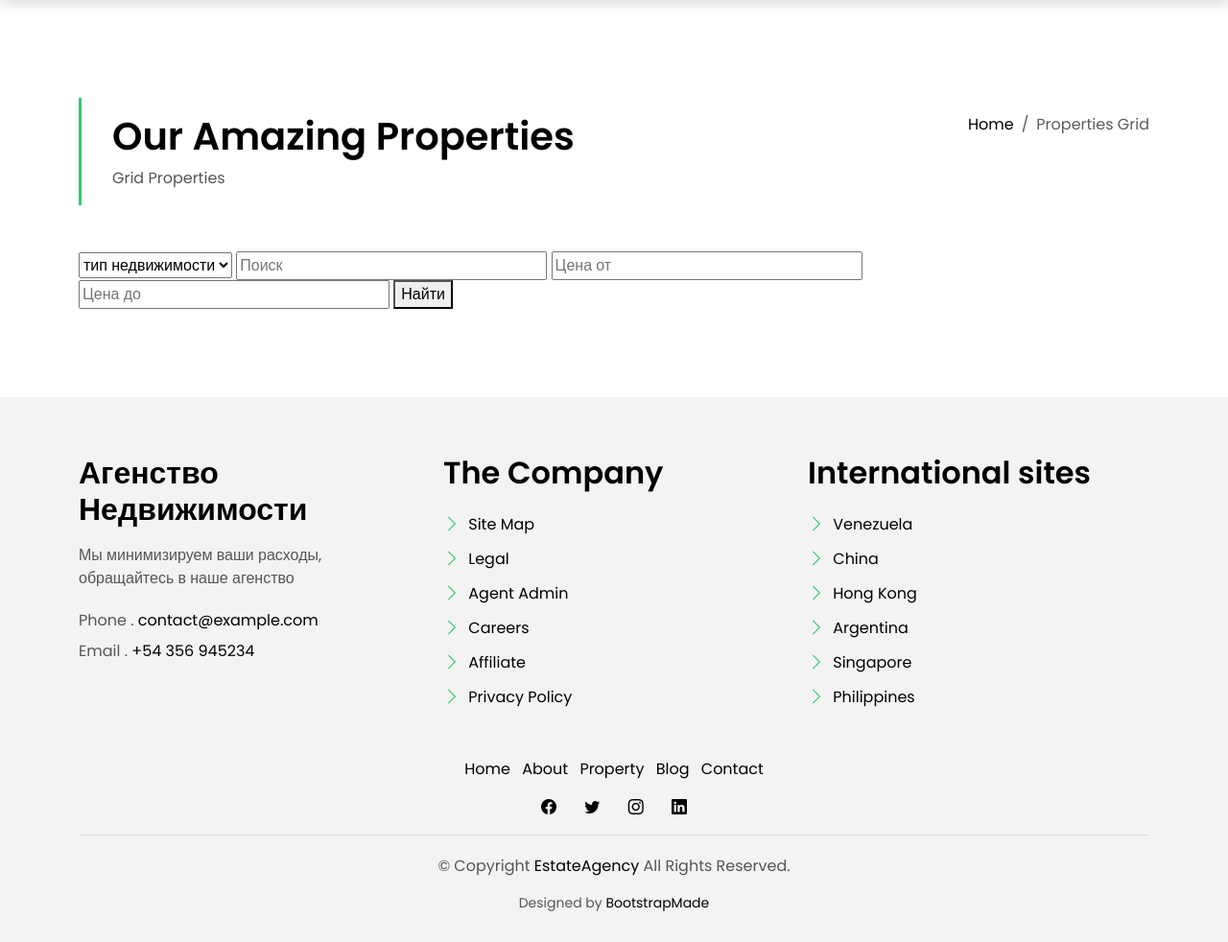
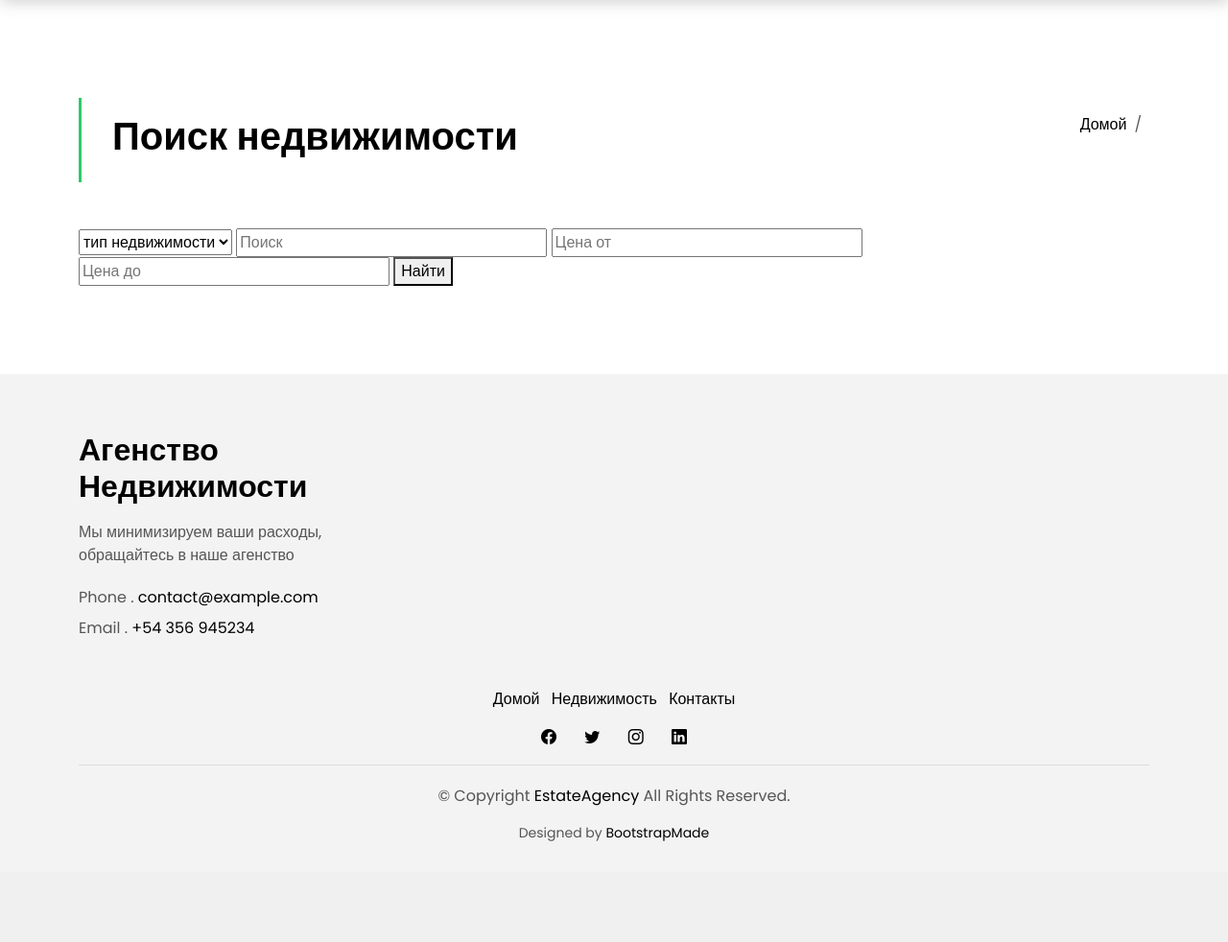
Before and after one commit to Di4145/django_realty, a Django app: page /search/ in a window 1280 px wide. Shown: the part 114-1096 px from the top of the page at 96% size. After the commit the page ends 991 px from the top, so only its background shows below. Run offline with Django 4.2, Linux system fonts and the light colour scheme; data that the repository does not hold is empty; some libraries are stand-ins or nearby versions.

Commit message:
contacts

```diff
--- a/templates/base.html
+++ b/templates/base.html
@@ -11,7 +11,7 @@
   <meta content="" name="keywords">
 
   <!-- Favicons -->
-  <link href="{% static 'img/favicon.png' %}" rel="icon">
+  <link href="{% static 'img/post-1.jpg' %}" rel="icon">
   <link href="{% static 'apple-touch-icon.png' %}" rel="apple-touch-icon">
 
 
@@ -41,99 +41,6 @@
 
 <body>
 
-  <!-- ======= Property Search Section ======= -->
-  <div class="click-closed"></div>
-  <!--/ Form Search Star /-->
-  <div class="box-collapse">
-    <div class="title-box-d">
-      <h3 class="title-d">Search Property</h3>
-    </div>
-    <span class="close-box-collapse right-boxed bi bi-x"></span>
-    <div class="box-collapse-wrap form">
-      <form class="form-a">
-        <div class="row">
-          <div class="col-md-12 mb-2">
-            <div class="form-group">
-              <label class="pb-2" for="Type">Keyword</label>
-              <input type="text" class="form-control form-control-lg form-control-a" placeholder="Keyword">
-            </div>
-          </div>
-          <div class="col-md-6 mb-2">
-            <div class="form-group mt-3">
-              <label class="pb-2" for="Type">Type</label>
-              <select class="form-control form-select form-control-a" id="Type">
-                <option>All Type</option>
-                <option>For Rent</option>
-                <option>For Sale</option>
-                <option>Open House</option>
-              </select>
-            </div>
-          </div>
-          <div class="col-md-6 mb-2">
-            <div class="form-group mt-3">
-              <label class="pb-2" for="city">City</label>
-              <select class="form-control form-select form-control-a" id="city">
-                <option>All City</option>
-                <option>Alabama</option>
-                <option>Arizona</option>
-                <option>California</option>
-                <option>Colorado</option>
-              </select>
-            </div>
-          </div>
-          <div class="col-md-6 mb-2">
-            <div class="form-group mt-3">
-              <label class="pb-2" for="bedrooms">Bedrooms</label>
-              <select class="form-control form-select form-control-a" id="bedrooms">
-                <option>Any</option>
-                <option>01</option>
-                <option>02</option>
-                <option>03</option>
-              </select>
-            </div>
-          </div>
-          <div class="col-md-6 mb-2">
-            <div class="form-group mt-3">
-              <label class="pb-2" for="garages">Garages</label>
-              <select class="form-control form-select form-control-a" id="garages">
-                <option>Any</option>
-                <option>01</option>
-                <option>02</option>
-                <option>03</option>
-                <option>04</option>
-              </select>
-            </div>
-          </div>
-          <div class="col-md-6 mb-2">
-            <div class="form-group mt-3">
-              <label class="pb-2" for="bathrooms">Bathrooms</label>
-              <select class="form-control form-select form-control-a" id="bathrooms">
-                <option>Any</option>
-                <option>01</option>
-                <option>02</option>
-                <option>03</option>
-              </select>
-            </div>
-          </div>
-          <div class="col-md-6 mb-2">
-            <div class="form-group mt-3">
-              <label class="pb-2" for="price">Min Price</label>
-              <select class="form-control form-select form-control-a" id="price">
-                <option>Unlimite</option>
-                <option>$50,000</option>
-                <option>$100,000</option>
-                <option>$150,000</option>
-                <option>$200,000</option>
-              </select>
-            </div>
-          </div>
-          <div class="col-md-12">
-            <button type="submit" class="btn btn-b">Search Property</button>
-          </div>
-        </div>
-      </form>
-    </div>
-  </div><!-- End Property Search Section -->>
 
   <!-- ======= Header/Navbar ======= -->
   <nav class="navbar navbar-default navbar-trans navbar-expand-lg fixed-top">
@@ -200,66 +107,66 @@
             </div>
           </div>
         </div>
-        <div class="col-sm-12 col-md-4 section-md-t3">
-          <div class="widget-a">
-            <div class="w-header-a">
-              <h3 class="w-title-a text-brand">The Company</h3>
-            </div>
-            <div class="w-body-a">
-              <div class="w-body-a">
-                <ul class="list-unstyled">
-                  <li class="item-list-a">
-                    <i class="bi bi-chevron-right"></i> <a href="#">Site Map</a>
-                  </li>
-                  <li class="item-list-a">
-                    <i class="bi bi-chevron-right"></i> <a href="#">Legal</a>
-                  </li>
-                  <li class="item-list-a">
-                    <i class="bi bi-chevron-right"></i> <a href="#">Agent Admin</a>
-                  </li>
-                  <li class="item-list-a">
-                    <i class="bi bi-chevron-right"></i> <a href="#">Careers</a>
-                  </li>
-                  <li class="item-list-a">
-                    <i class="bi bi-chevron-right"></i> <a href="#">Affiliate</a>
-                  </li>
-                  <li class="item-list-a">
-                    <i class="bi bi-chevron-right"></i> <a href="#">Privacy Policy</a>
-                  </li>
-                </ul>
-              </div>
-            </div>
-          </div>
-        </div>
-        <div class="col-sm-12 col-md-4 section-md-t3">
-          <div class="widget-a">
-            <div class="w-header-a">
-              <h3 class="w-title-a text-brand">International sites</h3>
-            </div>
-            <div class="w-body-a">
-              <ul class="list-unstyled">
-                <li class="item-list-a">
-                  <i class="bi bi-chevron-right"></i> <a href="#">Venezuela</a>
-                </li>
-                <li class="item-list-a">
-                  <i class="bi bi-chevron-right"></i> <a href="#">China</a>
-                </li>
-                <li class="item-list-a">
-                  <i class="bi bi-chevron-right"></i> <a href="#">Hong Kong</a>
-                </li>
-                <li class="item-list-a">
-                  <i class="bi bi-chevron-right"></i> <a href="#">Argentina</a>
-                </li>
-                <li class="item-list-a">
-                  <i class="bi bi-chevron-right"></i> <a href="#">Singapore</a>
-                </li>
-                <li class="item-list-a">
-                  <i class="bi bi-chevron-right"></i> <a href="#">Philippines</a>
-                </li>
-              </ul>
-            </div>
-          </div>
-        </div>
+<!--        <div class="col-sm-12 col-md-4 section-md-t3">-->
+<!--          <div class="widget-a">-->
+<!--            <div class="w-header-a">-->
+<!--              <h3 class="w-title-a text-brand">The Company</h3>-->
+<!--            </div>-->
+<!--            <div class="w-body-a">-->
+<!--              <div class="w-body-a">-->
+<!--                <ul class="list-unstyled">-->
+<!--                  <li class="item-list-a">-->
+<!--                    <i class="bi bi-chevron-right"></i> <a href="#">Site Map</a>-->
+<!--                  </li>-->
+<!--                  <li class="item-list-a">-->
+<!--                    <i class="bi bi-chevron-right"></i> <a href="#">Legal</a>-->
+<!--                  </li>-->
+<!--                  <li class="item-list-a">-->
+<!--                    <i class="bi bi-chevron-right"></i> <a href="#">Agent Admin</a>-->
+<!--                  </li>-->
+<!--                  <li class="item-list-a">-->
+<!--                    <i class="bi bi-chevron-right"></i> <a href="#">Careers</a>-->
+<!--                  </li>-->
+<!--                  <li class="item-list-a">-->
+<!--                    <i class="bi bi-chevron-right"></i> <a href="#">Affiliate</a>-->
+<!--                  </li>-->
+<!--                  <li class="item-list-a">-->
+<!--                    <i class="bi bi-chevron-right"></i> <a href="#">Privacy Policy</a>-->
+<!--                  </li>-->
+<!--                </ul>-->
+<!--              </div>-->
+<!--            </div>-->
+<!--          </div>-->
+<!--        </div>-->
+<!--        <div class="col-sm-12 col-md-4 section-md-t3">-->
+<!--          <div class="widget-a">-->
+<!--            <div class="w-header-a">-->
+<!--              <h3 class="w-title-a text-brand">International sites</h3>-->
+<!--            </div>-->
+<!--            <div class="w-body-a">-->
+<!--              <ul class="list-unstyled">-->
+<!--                <li class="item-list-a">-->
+<!--                  <i class="bi bi-chevron-right"></i> <a href="#">Venezuela</a>-->
+<!--                </li>-->
+<!--                <li class="item-list-a">-->
+<!--                  <i class="bi bi-chevron-right"></i> <a href="#">China</a>-->
+<!--                </li>-->
+<!--                <li class="item-list-a">-->
+<!--                  <i class="bi bi-chevron-right"></i> <a href="#">Hong Kong</a>-->
+<!--                </li>-->
+<!--                <li class="item-list-a">-->
+<!--                  <i class="bi bi-chevron-right"></i> <a href="#">Argentina</a>-->
+<!--                </li>-->
+<!--                <li class="item-list-a">-->
+<!--                  <i class="bi bi-chevron-right"></i> <a href="#">Singapore</a>-->
+<!--                </li>-->
+<!--                <li class="item-list-a">-->
+<!--                  <i class="bi bi-chevron-right"></i> <a href="#">Philippines</a>-->
+<!--                </li>-->
+<!--              </ul>-->
+<!--            </div>-->
+<!--          </div>-->
+<!--        </div>-->
       </div>
     </div>
   </section>
@@ -270,19 +177,16 @@
           <nav class="nav-footer">
             <ul class="list-inline">
               <li class="list-inline-item">
-                <a href="#">Home</a>
+                <a href="{% url 'index_page' %}">Домой</a>
+              </li>
+<!--              <li class="list-inline-item">-->
+<!--                <a href="#">About</a>-->
+<!--              </li>-->
+              <li class="list-inline-item">
+                <a href="{% url 'search_page' %}">Недвижимость</a>
               </li>
               <li class="list-inline-item">
-                <a href="#">About</a>
-              </li>
-              <li class="list-inline-item">
-                <a href="#">Property</a>
-              </li>
-              <li class="list-inline-item">
-                <a href="#">Blog</a>
-              </li>
-              <li class="list-inline-item">
-                <a href="#">Contact</a>
+                <a href="{% url 'contacts_page' %}">Контакты</a>
               </li>
             </ul>
           </nav>
--- a/templates/search.html
+++ b/templates/search.html
@@ -107,18 +107,17 @@
         <div class="row">
           <div class="col-md-12 col-lg-8">
             <div class="title-single-box">
-              <h1 class="title-single">Our Amazing Properties</h1>
-              <span class="color-text-a">Grid Properties</span>
+              <h1 class="title-single">Поиск недвижимости</h1>
+<!--              <span class="color-text-a">Grid Properties</span>-->
             </div>
           </div>
           <div class="col-md-12 col-lg-4">
             <nav aria-label="breadcrumb" class="breadcrumb-box d-flex justify-content-lg-end">
               <ol class="breadcrumb">
                 <li class="breadcrumb-item">
-                  <a href="#">Home</a>
+                  <a href="{% url 'index_page' %}">Домой</a>
                 </li>
                 <li class="breadcrumb-item active" aria-current="page">
-                  Properties Grid
                 </li>
               </ol>
             </nav>
```
Also changed, not shown: templates/index.html (+3 -5 lines).
